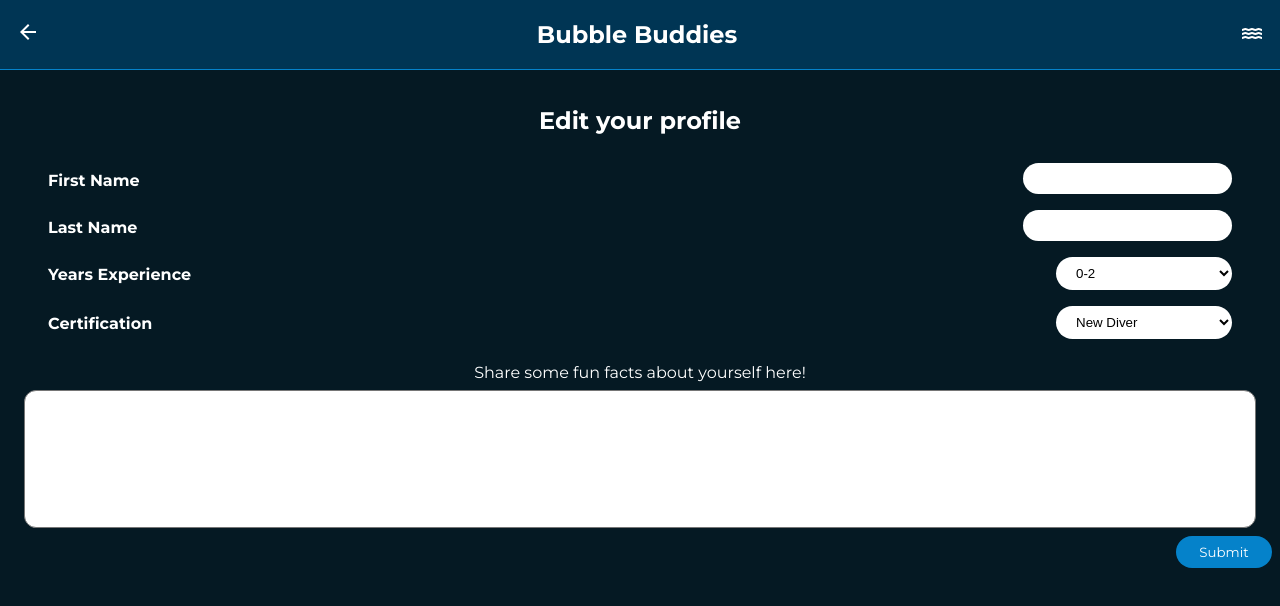
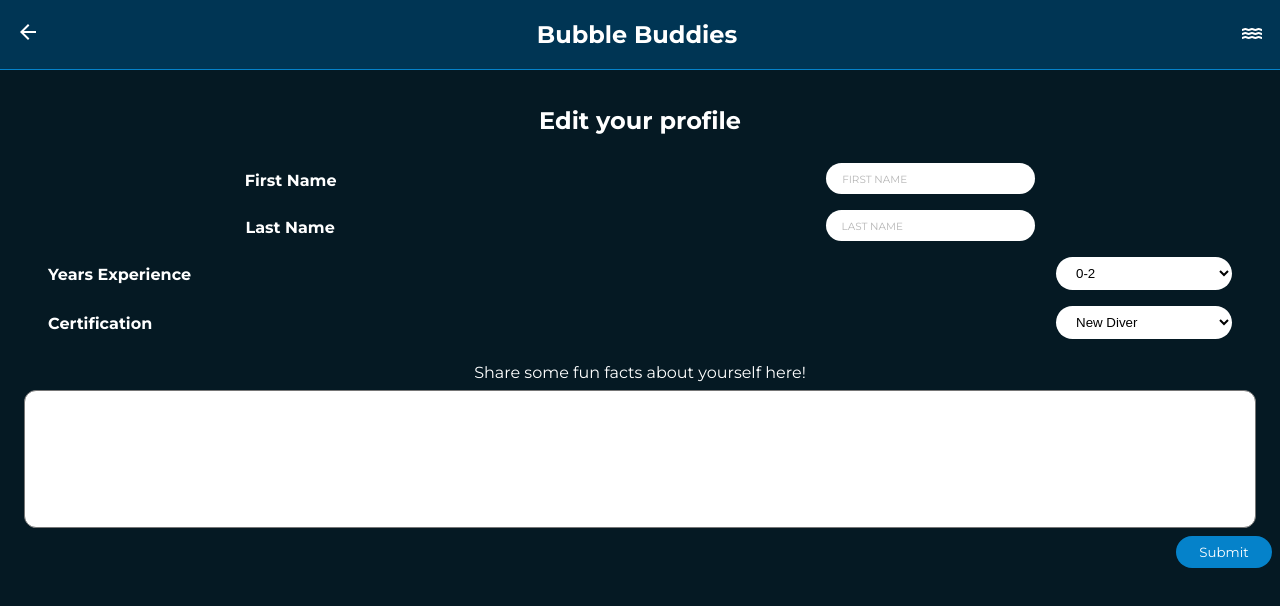
Before and after one commit to stuartkaija/bubble-buddies, a React (Create React App) app in the folder client/: page /1/edit in a window 1280 px wide. Shown: the top 606 px of the page. Built offline with nearby package versions, Linux system fonts and the light colour scheme.

Commit message:
edit profile validation in place

```diff
--- a/client/src/components/Input/Input.jsx
+++ b/client/src/components/Input/Input.jsx
@@ -1,7 +1,7 @@
 import React from 'react';
 import './Input.scss';
 
-export default function Input({label, type, name, id, placeholder}) {
+export default function Input({label, type, name, id, placeholder, error}) {
     return (
         <div className='input-container'>
             <label className='input-label' htmlFor={id}>{label}</label>
--- a/client/src/components/MarineData/MarineData.scss
+++ b/client/src/components/MarineData/MarineData.scss
@@ -4,6 +4,7 @@
 
 .data {
     // background-color: rgb(62, 64, 216);
+    padding: 0rem 1rem;
 
     &__titles {
         display: flex;
@@ -19,6 +20,7 @@
     &__container {
         display: flex;
         justify-content: space-between;
+        padding-top: 0.25rem;
     }
 
     &__info {
--- a/client/src/pages/EditProfilePage/EditProfilePage.jsx
+++ b/client/src/pages/EditProfilePage/EditProfilePage.jsx
@@ -7,7 +7,7 @@ import './EditProfilePage.scss';
 export default class EditProfilePage extends Component {
 
     state = {
-        user: null,
+        error: null,
 
     }
 
@@ -16,11 +16,15 @@ export default class EditProfilePage extends Component {
 
         const { firstname, lastname, exp, cert, about } = event.target
 
-        console.log(exp.value);
+        if (!firstname.value || !lastname.value) {
+            alert('highlighted fields required!');
+            this.setState({error: true})
+            return;
+        }
 
         axios
             .put('http://localhost:8080/users/edit', {
-                id: this.props.location.user,
+                id: this.props.match.params.userId,
                 firstName: firstname.value,
                 lastName: lastname.value,
                 certification: cert.value,
@@ -34,6 +38,7 @@ export default class EditProfilePage extends Component {
     };
 
     render() {
+
         console.log(this.props.match.params.userId);
 
         return (
@@ -43,9 +48,17 @@ export default class EditProfilePage extends Component {
                     id={this.props.match.params.userId}
                     />
                 <h2 className='edit__title'>Edit your profile</h2>
-                <form onSubmit={this.handleEditSubmit} className='edit__form' action="" id='edit-profile'>
-                    <Input label='First Name' type='text' name='firstname' id='firstname' />
-                    <Input label='Last Name' type='text' name='lastname' id='lastname' />
+                <form className='edit__form' onSubmit={this.handleEditSubmit} action="" id='edit-profile'>
+                    <div className='edit__name-container'>
+                        <label className='edit__name-label' htmlFor="firstname" name='firstname' >First Name</label>
+                        <input className={this.state.error ? 'edit__name-input--error' : 'edit__name-input'} type="text" name='firstname' id='firstname' placeholder='FIRST NAME'/>
+                    </div>
+                    <div className='edit__name-container'>
+                        <label className='edit__name-label' htmlFor="lastname" name='lastname' >Last Name</label>
+                        <input className={this.state.error ? 'edit__name-input--error' : 'edit__name-input'} type="text" name='lastname' id='lastname' placeholder='LAST NAME'/>
+                    </div>
+                    {/* <label htmlFor="">test</label>
+                    <input className={this.state.error? 'error' : ''} type="text" /> */}
                     <div className='edit__years-container'>
                         <label className='edit__years-label' htmlFor="exp">Years Experience</label>
                         <select className='edit__years-select' name="exp" id="exp" defaultValue='0-2'>
--- a/client/src/pages/EditProfilePage/EditProfilePage.scss
+++ b/client/src/pages/EditProfilePage/EditProfilePage.scss
@@ -9,6 +9,29 @@
         text-align: center;
     }
 
+    &__name-container {
+        display: flex;
+        justify-content: space-around;
+    }
+
+    &__name-label {
+        margin-top: 1rem;
+        font-weight: bold
+    }
+
+    &__name-input {
+        @include input;
+        max-width: 15rem;
+        margin: 0.5rem 0rem;
+
+        &--error {
+            @include input;
+            max-width: 15rem;
+            margin: 0.5rem 0rem;
+            border: 0.15rem solid $color-fail;
+        }
+    }
+
     &__years-container {
         display: flex;
         justify-content: space-between;
@@ -18,7 +41,6 @@
     &__years-label {
         font-weight: bold;
         padding-top: 1rem;
-
     }
 
     &__years-select {
@@ -72,3 +94,7 @@
         margin-left: auto;
     }
 }
+
+.error {
+    border: 0.15rem solid $color-fail;
+}
```
Also changed, not shown: 2 other files (tests, documents, lock files or other folders).
